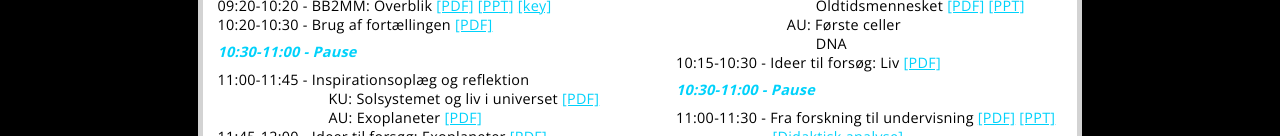
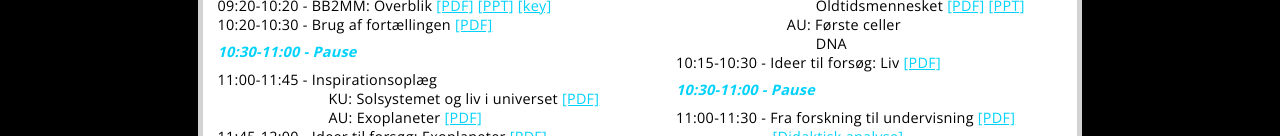
Before and after one commit to mmedici/bbnf, a plain HTML site: page workshop1.html in a window 1280 px wide. Shown: the part 664-800 px from the top of the page. Drawn offline with nearby package versions, Linux system fonts and the light colour scheme.

Commit message:
update astra

```diff
--- a/workshop1.html
+++ b/workshop1.html
@@ -72,7 +72,7 @@ Et tentativt program for workshoppen ses nedenfor, hvor links til foredrag og ma
   <li>09:20-10:20 - BB2MM: Overblik <a href="docs/ws1/BB2MM_W1_August2018.pdf">[PDF]</a> <a href="docs/ws1/BB2MM_W1_August2018.pptx">[PPT]</a> <a href="docs/ws1/BB2MM_W1_August2018.key">[key]</a></li>
   <li>10:20-10:30 - Brug af fortællingen <a href="docs/ws1/ReflektBB2MM2018.pdf">[PDF]</a></li>
   <li><span class="break">10:30-11:00 - Pause</span></li>
-  <li>11:00-11:45 - Inspirationsoplæg og reflektion</li>
+  <li>11:00-11:45 - Inspirationsoplæg</li>
           <span style="padding-left:1em">KU: Solsystemet og liv i universet <a href="docs/ws1/inspiration/HenningHaack_BB2MM2018.pdf">[PDF]</a><br/></span>
           <span style="padding-left:1em">AU: Exoplaneter <a href="docs/ws1/inspiration/Hans_Kjeldsen_Exoplaneter_2018_08_09.pdf">[PDF]</a></span>
   <li>11:45-12:00 - Ideer til forsøg: Exoplaneter <a href="docs/ws1/ReflektExoplanet2018.pdf">[PDF]</a></li>
@@ -101,7 +101,7 @@ Et tentativt program for workshoppen ses nedenfor, hvor links til foredrag og ma
     </li>
     <li>10:15-10:30 - Ideer til forsøg: Liv <a href="docs/ws1/ReflektLiv2018.pdf">[PDF]</a></li>
     <li><span class="break">10:30-11:00 - Pause</span></li>
-    <li>11:00-11:30 - Fra forskning til undervisning <a href="docs/ws1/FraForskningtilUndervisning020818.pdf">[PDF]</a> <a href="docs/ws1/FraForskningtilUndervisning020818.pptx">[PPT]</a> <a href="docs/ws1/udlevering/DidaktiskAnalyseSkabelon_260618.docx">[Didaktisk analyse]</a></li>
+    <li>11:00-11:30 - Fra forskning til undervisning <a href="docs/ws1/FraForskningtilUndervisning020818_AU.pdf">[PDF]</a><!-- <a href="docs/ws1/FraForskningtilUndervisning020818.pptx">[PPT]</a>--> <a href="docs/ws1/udlevering/DidaktiskAnalyseSkabelon_260618.docx">[Didaktisk analyse]</a></li>
     <li>11:30-12:30 - Arbejde med BB2MM i lærerteams
     <li><span class="break">12:30-13:15 - Frokost</span></li>
     <li>13:15-14:15 - Arbejde med BB2MM i lærerteams
```
